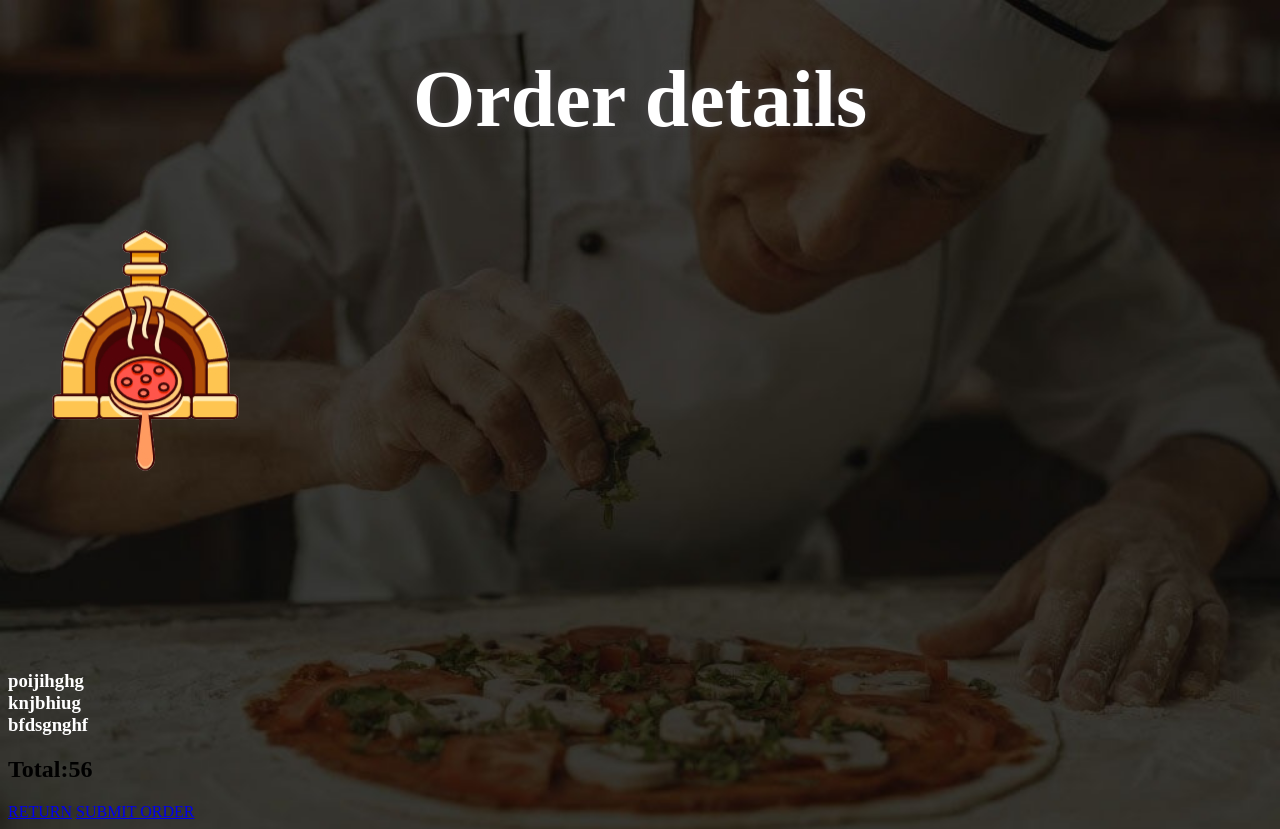
After one commit to dianaciu03/Restaurant-Management, a Python web app: template templates/order_details.html in a window 1280 px wide. The commit adds this page. Run offline with Jinja, Linux system fonts and the light colour scheme; the template is opened without the code that fills it, so the values that code supplies are empty.

Commit message:
Added order details and track order pages

```diff
--- /dev/null
+++ b/static/css/order_details.css
@@ -0,0 +1,38 @@
+*{
+    font-family: "IM Fell English SC";
+    font-style: normal;
+    font-variant: normal;
+}
+
+body{
+    background-image:url("../images/order_details_background.jfif");
+    background-repeat: no-repeat;
+    background-attachment: scroll;
+    background-size: cover;
+}
+
+.title{
+    font-size: 10vh;
+    position: relative;
+    text-align: center;
+    color: white;
+    text-shadow: 0px 0px 10px rgb(71, 68, 71)
+}
+.text{
+    color: white;
+}
+
+.return{
+    width: 700px;
+    height: 500px;
+    border-color: black;
+    border-width: 3px;
+}
+
+
+.submit{
+    width: 700px;
+    height: 500px;
+    border-color: black;
+    border-width: 3px;
+}
--- a/templates/menu_pizza.html
+++ b/templates/menu_pizza.html
@@ -28,8 +28,8 @@
     MAIN CONTENT
    </div>
    <div class="position">
-        <a class="button_return" href="main.html">RETURN</a>
-        <a class="button_order" href="order_details.html">ORDER DETAILS</a>
+        <a class="button_return" href=..templates/main">RETURN</a>
+        <a class="button_order" href=..templates/order_details>ORDER DETAILS</a>
    </div>
 </body>
 </html>
--- /dev/null
+++ b/templates/order_details.html
@@ -0,0 +1,30 @@
+<!DOCTYPE html>
+<html lang="en">
+<head>
+    <meta charset="UTF-8">
+    <meta http-equiv="X-UA-Compatible" content="IE=edge">
+    <meta name="viewport" content="width=device-width, initial-scale=1.0">
+    <title>Order Details</title>
+    <link  rel = "stylesheet" href = "../static/css/order_details.css">
+</head>
+<body>
+    <div>
+        <h1 class = "title">Order details</h1>
+        <img src="../static/images/logo_real.png"></a>
+    </div>
+
+    <div>
+        <h3 class ="text">poijihghg<br>
+            knjbhiug<br>
+            bfdsgnghf</h3>
+    </div>
+    <div>
+        <h2>Total:56</h2>
+
+    </div>
+    <div class = "position">
+        <a class="return" href="menu_pizza.html">RETURN</a>
+        <a class="submit" href="track_order.html">SUBMIT ORDER</a>
+    </div>
+</body>
+</html>
```
Also changed, not shown: static/images/logo_real.png (added), static/images/order_details_background.jfif (added), templates/track_order.html (added).
